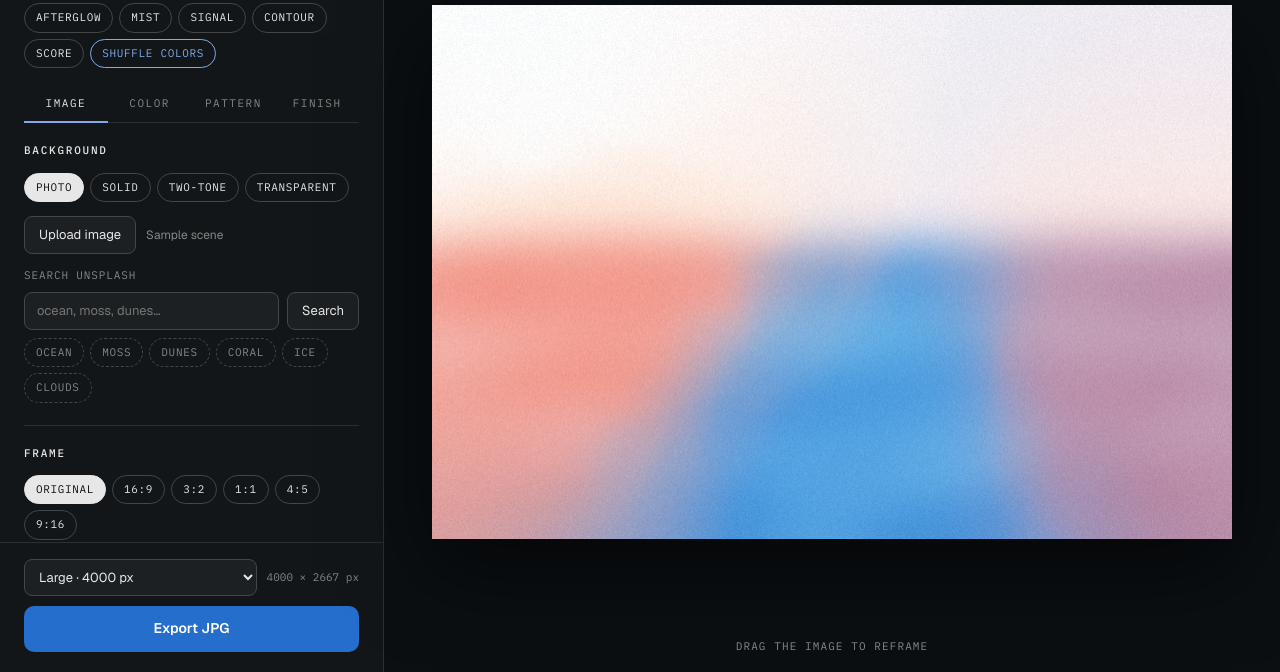
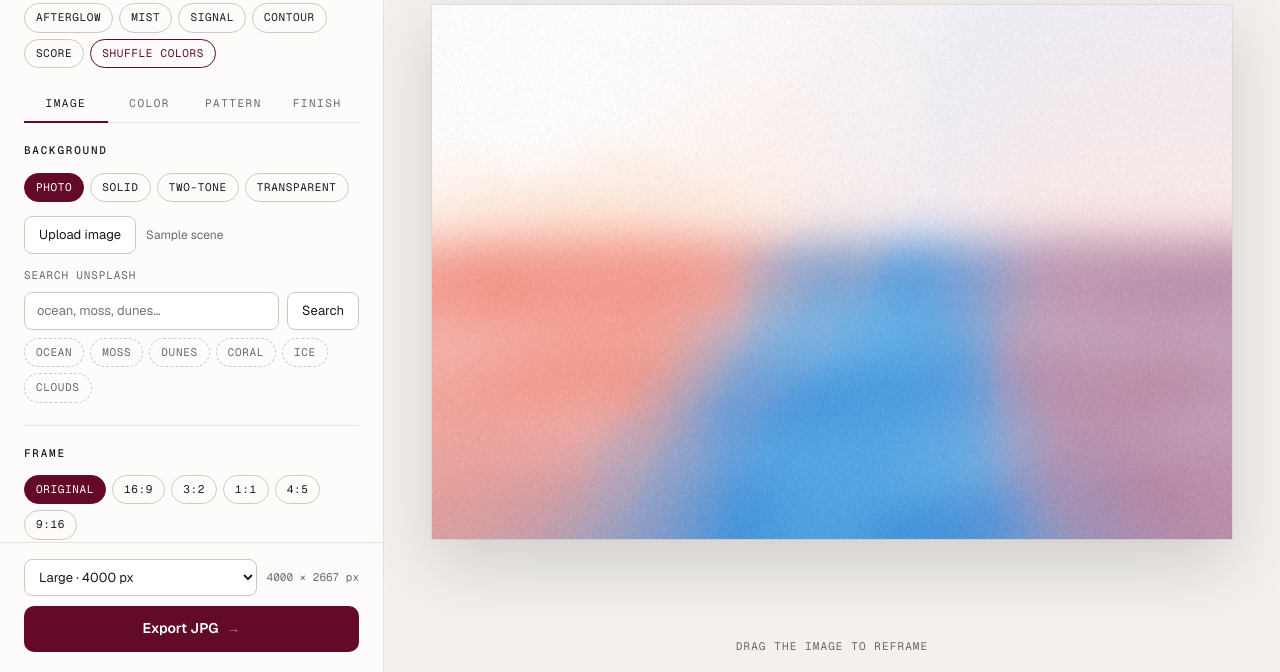
Before and after one commit to ffgroup-8/composer, a plain HTML site: page index.html in a window 1280 px wide. Shown: the part 128-800 px from the top of the page. Drawn offline with nearby package versions, Linux system fonts and the light colour scheme.

Commit message:
Switch the interface to a light theme in the brand colors
Light surfaces with maroon for selection and the export button, white
labels on maroon, one orange accent on the export arrow. The page no
longer follows the system dark setting. Labels now use Geist Mono.

Co-Authored-By: Claude Fable 5.2 <noreply@anthropic.com>

```diff
--- a/index.html
+++ b/index.html
@@ -7,21 +7,27 @@
 <title>Composer</title>
 <link rel="preconnect" href="https://fonts.googleapis.com">
 <link rel="preconnect" href="https://fonts.gstatic.com" crossorigin>
-<link href="https://fonts.googleapis.com/css2?family=Geist:wght@400;500;600&family=IBM+Plex+Mono:wght@400;500&display=swap" rel="stylesheet">
+<meta name="color-scheme" content="light">
+<link href="https://fonts.googleapis.com/css2?family=Geist:wght@400;500;600&family=Geist+Mono:wght@400;500&display=swap" rel="stylesheet">
 <style>
+  /* Light interface in the brand colors. It does not follow the system light/dark setting. */
   :root {
-    --bg: #0B0F12;
-    --panel: #121619;
-    --raise: #1C2023;
-    --line: #2C2E2F;
-    --line-2: #444648;
-    --text: #E7E7E7;
-    --muted: #868686;
-    --accent: #7FAAE7;
-    --accent-strong: #256ECC;
-    --accent-hover: #4F88DB;
+    color-scheme: light;
+    --bg: #F3F0ED;            /* stage: neutral, so image colors read true */
+    --panel: #FEFCFA;         /* Paper */
+    --raise: #FFFFFF;
+    --line: #E6E1DB;
+    --line-2: #CFC8C0;
+    --text: #171B22;          /* Ink */
+    --muted: #666A70;
+    --accent: #620A28;        /* Note (maroon): selection, focus, primary button */
+    --accent-strong: #620A28;
+    --accent-hover: #520E25;
+    --on-accent: #FFFFFF;     /* labels on maroon are always white */
+    --spark: #F06743;         /* Prompt (orange): accent mark only, never a fill */
+    --shadow: 23, 27, 34;
     --sans: "Geist", "Helvetica Neue", Helvetica, Arial, sans-serif;
-    --mono: "IBM Plex Mono", ui-monospace, Menlo, monospace;
+    --mono: "Geist Mono", ui-monospace, Menlo, monospace;
   }
   * { box-sizing: border-box; margin: 0; padding: 0; }
   html, body { height: 100%; }
@@ -75,9 +81,9 @@
     border-radius: 999px; padding: 6px 11px; cursor: pointer; transition: background .12s, border-color .12s;
   }
   .chip:hover { border-color: var(--muted); }
-  .chip[aria-pressed="true"] { background: var(--text); color: var(--bg); border-color: var(--text); }
+  .chip[aria-pressed="true"] { background: var(--accent); color: var(--on-accent); border-color: var(--accent); }
   .chip.accent { border-color: var(--accent); color: var(--accent); }
-  .chip.accent:hover { background: var(--accent); color: var(--bg); }
+  .chip.accent:hover { background: var(--accent); color: var(--on-accent); }
   .chip.quiet { border-style: dashed; color: var(--muted); }
 
   .row { margin-bottom: 14px; }
@@ -93,9 +99,9 @@
   input[type="range"]::-moz-range-track { height: 2px; background: var(--line-2); border-radius: 1px; }
   input[type="range"]::-webkit-slider-thumb {
     -webkit-appearance: none; width: 14px; height: 14px; border-radius: 50%;
-    background: var(--text); border: 0; margin-top: -6px; transition: transform .1s;
+    background: var(--accent); border: 0; margin-top: -6px; transition: transform .1s;
   }
-  input[type="range"]::-moz-range-thumb { width: 14px; height: 14px; border-radius: 50%; background: var(--text); border: 0; }
+  input[type="range"]::-moz-range-thumb { width: 14px; height: 14px; border-radius: 50%; background: var(--accent); border: 0; }
   input[type="range"]:hover::-webkit-slider-thumb { transform: scale(1.15); }
   input[type="range"]:focus-visible { outline: 1px solid var(--accent); outline-offset: 4px; }
 
@@ -167,10 +173,10 @@
   .scale:last-child { margin-bottom: 0; }
   .scale.ten { grid-template-columns: repeat(10, 1fr); }
   .scale.twelve { grid-template-columns: repeat(12, 1fr); margin-top: 8px; }
-  .sw { aspect-ratio: 1; border: 0; border-radius: 4px; cursor: pointer; padding: 0; position: relative; }
+  .sw { aspect-ratio: 1; border: 0; border-radius: 4px; cursor: pointer; padding: 0; position: relative; box-shadow: inset 0 0 0 1px rgba(var(--shadow), .08); }
   .sw:hover { transform: scale(1.12); z-index: 1; }
   .sw[aria-pressed="true"]::after { content: ""; position: absolute; inset: -3px; border: 1.5px solid var(--text); border-radius: 6px; }
-  .pop { position: fixed; z-index: 30; width: 300px; margin: 0; box-shadow: 0 18px 50px rgba(0,0,0,.6); }
+  .pop { position: fixed; z-index: 30; width: 300px; margin: 0; box-shadow: 0 18px 50px rgba(var(--shadow), .18); }
 
   .lib { display: grid; grid-template-columns: repeat(4, 1fr); gap: 6px; margin-bottom: 18px; }
   .lib button { border: 0; padding: 0; cursor: pointer; border-radius: 6px; overflow: hidden; aspect-ratio: 3 / 2; background: var(--raise); position: relative; }
@@ -183,18 +189,20 @@
   }
   .seg { display: grid; grid-auto-flow: column; grid-auto-columns: 1fr; border: 1px solid var(--line-2); border-radius: 8px; overflow: hidden; margin-bottom: 12px; }
   .seg button { background: transparent; border: 0; padding: 8px 0; cursor: pointer; font-size: 13px; color: var(--muted); }
-  .seg button[aria-pressed="true"] { background: var(--text); color: var(--bg); }
+  .seg button[aria-pressed="true"] { background: var(--accent); color: var(--on-accent); }
   .seg button:disabled { opacity: .35; cursor: not-allowed; }
 
   .export { border-top: 1px solid var(--line); padding: 16px 24px 20px; background: var(--panel); }
   .export-row { display: grid; grid-template-columns: 1fr auto; gap: 10px; align-items: center; margin-bottom: 10px; }
   .export-dim { font-family: var(--mono); font-size: 11px; color: var(--muted); white-space: nowrap; }
   .export-btn {
-    width: 100%; background: var(--accent-strong); color: #fff; border: 0; border-radius: 10px;
+    width: 100%; background: var(--accent-strong); color: var(--on-accent); border: 0; border-radius: 10px;
     padding: 13px 16px; font-weight: 600; font-size: 14px; cursor: pointer; transition: background .12s;
   }
+  .export-btn::after { content: "\2192"; color: var(--spark); margin-left: 8px; }
   .export-btn:hover { background: var(--accent-hover); }
   .export-btn:disabled { opacity: .6; cursor: progress; }
+  .export-btn:disabled::after { content: none; }
 
   /* ---------- Stage ---------- */
   .stage { position: relative; display: flex; align-items: center; justify-content: center; min-width: 0; height: 100vh; }
@@ -202,11 +210,11 @@
     content: "Drop image to load"; position: absolute; inset: 20px; border: 1.5px dashed var(--accent);
     border-radius: 16px; display: flex; align-items: center; justify-content: center;
     font-family: var(--mono); letter-spacing: 0.14em; text-transform: uppercase; font-size: 12px;
-    color: var(--accent); background: rgba(11,15,18,.72); z-index: 5; pointer-events: none;
+    color: var(--accent); background: rgba(254,252,250,.82); z-index: 5; pointer-events: none;
   }
   #frame {
-    position: relative; box-shadow: 0 30px 80px rgba(0,0,0,.55); cursor: grab; touch-action: none;
-    background: repeating-conic-gradient(#1C2023 0% 25%, #2C2E2F 0% 50%) 0 0 / 20px 20px;
+    position: relative; box-shadow: 0 24px 64px rgba(var(--shadow), .16), 0 0 0 1px rgba(var(--shadow), .06); cursor: grab; touch-action: none;
+    background: repeating-conic-gradient(#FFFFFF 0% 25%, #E9E5E0 0% 50%) 0 0 / 20px 20px;
   }
   #frame.panning { cursor: grabbing; }
   #frame canvas { width: 100%; height: 100%; display: block; }
@@ -229,7 +237,7 @@
     background: var(--raise); border: 1px solid var(--line-2); border-radius: 999px; padding: 7px 13px; cursor: pointer;
   }
   .compare:hover { border-color: var(--muted); }
-  .compare.on { background: var(--text); color: var(--bg); border-color: var(--text); }
+  .compare.on { background: var(--accent); color: var(--on-accent); border-color: var(--accent); }
   .badge {
     position: absolute; top: 18px; left: 50%; transform: translateX(-50%);
     font-family: var(--mono); font-size: 11px; letter-spacing: 0.1em; text-transform: uppercase;
@@ -238,6 +246,7 @@
   .toast {
     position: absolute; top: 58px; right: 18px; background: var(--raise); border: 1px solid var(--line-2);
     border-radius: 10px; padding: 10px 14px; font-size: 13px; max-width: 320px; opacity: 0;
+    box-shadow: 0 10px 30px rgba(var(--shadow), .12);
     transform: translateY(-6px); transition: opacity .2s, transform .2s; pointer-events: none; z-index: 10;
   }
   .toast.show { opacity: 1; transform: none; }
```
